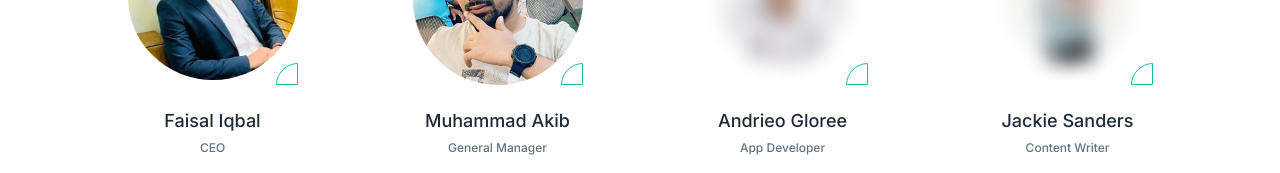
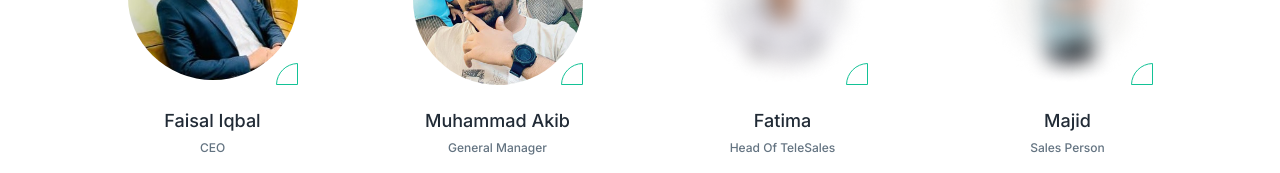
Before and after one commit to UaeHomeInternetService/ALMEHWARALMASSY, a plain HTML site: page index.html in a window 1280 px wide. Shown: the part 5711-5884 px from the top of the page. Drawn offline with Linux system fonts and the light colour scheme.

Commit message:
Update index.html

```diff
--- a/index.html
+++ b/index.html
@@ -837,8 +837,8 @@
                 />
               </div>
               <div class="ud-team-info">
-                <h5>Andrieo Gloree</h5>
-                <h6>App Developer</h6>
+                <h5>Fatima</h5>
+                <h6>Head Of TeleSales</h6>
               </div>
               <ul class="ud-team-socials">
                 <li>
@@ -878,8 +878,8 @@
                 />
               </div>
               <div class="ud-team-info">
-                <h5>Jackie Sanders</h5>
-                <h6>Content Writer</h6>
+                <h5>Majid</h5>
+                <h6>Sales Person</h6>
               </div>
               <ul class="ud-team-socials">
                 <li>
```
